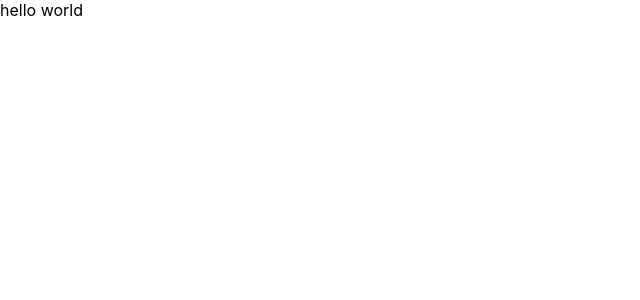
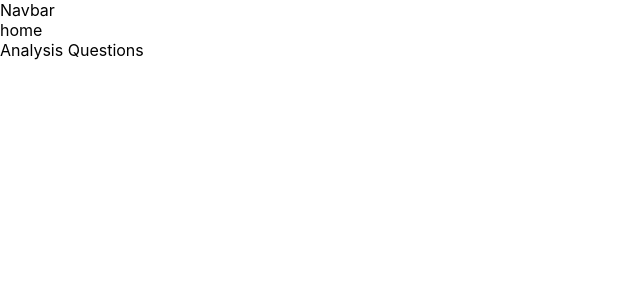
Before and after one commit to JosephMcElroy83/data-science-learning-app, a React (Create React App) app in the folder client/: page /questions in a window 1280 px wide. Shown: the top 300 px of the page, without its empty margins (0-640 px from the left). Built offline with nearby package versions, Linux system fonts and the light colour scheme.

Commit message:
set up basic routing

```diff
--- a/client/package.json
+++ b/client/package.json
@@ -3,6 +3,7 @@
   "version": "0.1.0",
   "private": true,
   "dependencies": {
+    "@mui/material": "^5.0.0",
     "@testing-library/jest-dom": "^5.14.1",
     "@testing-library/react": "^11.2.7",
     "@testing-library/user-event": "^12.8.3",
--- a/client/src/App.js
+++ b/client/src/App.js
@@ -1,10 +1,53 @@
+import Navbar from "./components/Navbar";
+import Home from "./components/Home";
+import Form from "./components/Form";
+import Data from "./components/Data";
+import AnalysisQuestions from "./components/AnalysisQuestions";
+import Responses from "./components/Responses";
+import { Route } from 'react-router-dom'
 
 
 function App() {
   return (
-    <div className="App">
-      hello world
-    </div>
+    <>
+      <div className="App">
+        <Navbar />
+
+      <Route path="/">
+        <div className="home-div">
+        <Home />
+        </div>
+        </Route>
+
+      <Route path ="/data">
+        <div className="data-div">
+        <Data />
+        </div>
+      </Route>
+
+      <Route path="/questions">
+      <div className="analysis-div">
+       <AnalysisQuestions />
+        </div>
+      </Route>
+
+
+      <Route path="/form">
+        <div className="form-div">
+        <Form />
+        </div>
+      </Route>
+
+
+      <Route path="/responses">
+        <div className="responses-div">
+        <Responses />
+        </div>
+      </Route>
+
+
+      </div>
+    </>
   );
 }
 
--- /dev/null
+++ b/client/src/components/AnalysisQuestions.jsx
@@ -0,0 +1,7 @@
+export default function AnalysisQuestions() {
+  return (
+    <div>
+      Analysis Questions
+    </div>
+  )
+}
--- /dev/null
+++ b/client/src/components/Data.jsx
@@ -0,0 +1,7 @@
+export default function Data() {
+  return (
+    <div>
+      Data page
+    </div>
+  )
+}
--- /dev/null
+++ b/client/src/components/Form.jsx
@@ -0,0 +1,7 @@
+export default function Form() {
+  return (
+    <div>
+      Form
+    </div>
+  )
+}
--- /dev/null
+++ b/client/src/components/Home.jsx
@@ -0,0 +1,9 @@
+import React from 'react'
+
+export default function Home() {
+  return (
+    <div>
+      home
+    </div>
+  )
+}
--- /dev/null
+++ b/client/src/components/Navbar.jsx
@@ -0,0 +1,7 @@
+export default function Navbar() {
+  return (
+    <div>
+      Navbar
+    </div>
+  )
+}
--- /dev/null
+++ b/client/src/components/Responses.jsx
@@ -0,0 +1,7 @@
+export default function Responses() {
+  return (
+    <div>
+      Resposnes
+    </div>
+  )
+}
--- a/client/src/index.js
+++ b/client/src/index.js
@@ -3,15 +3,15 @@ import ReactDOM from 'react-dom';
 import './index.css';
 import App from './App';
 import reportWebVitals from './reportWebVitals';
+import { BrowserRouter as Router } from 'react-router-dom'
 
 ReactDOM.render(
   <React.StrictMode>
+    <Router>
     <App />
+    </Router>
   </React.StrictMode>,
   document.getElementById('root')
 );
 
-// If you want to start measuring performance in your app, pass a function
-// to log results (for example: reportWebVitals(console.log))
-// or send to an analytics endpoint. Learn more: https://bit.ly/CRA-vitals
 reportWebVitals();
```
Also changed, not shown: client/src/components/SubmitButton.jsx (added, +7 -0 lines), 1 other file (tests, documents, lock files or other folders).
